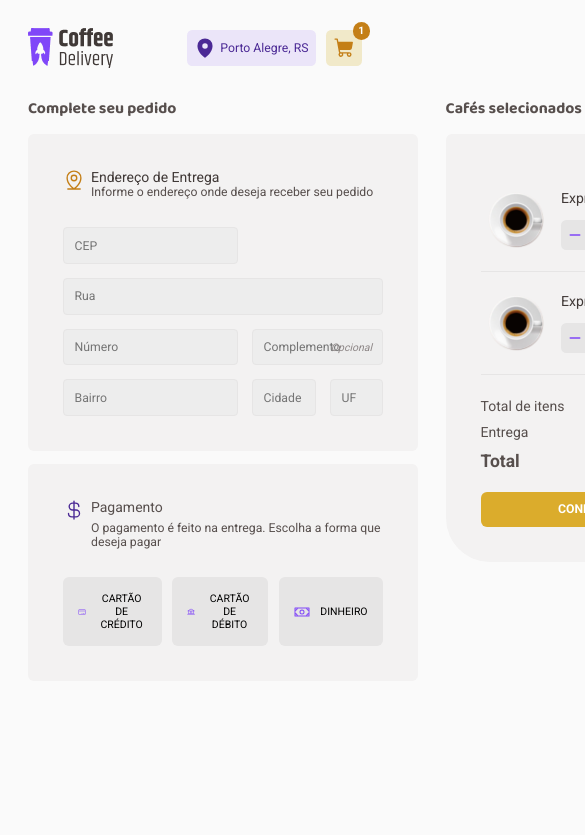
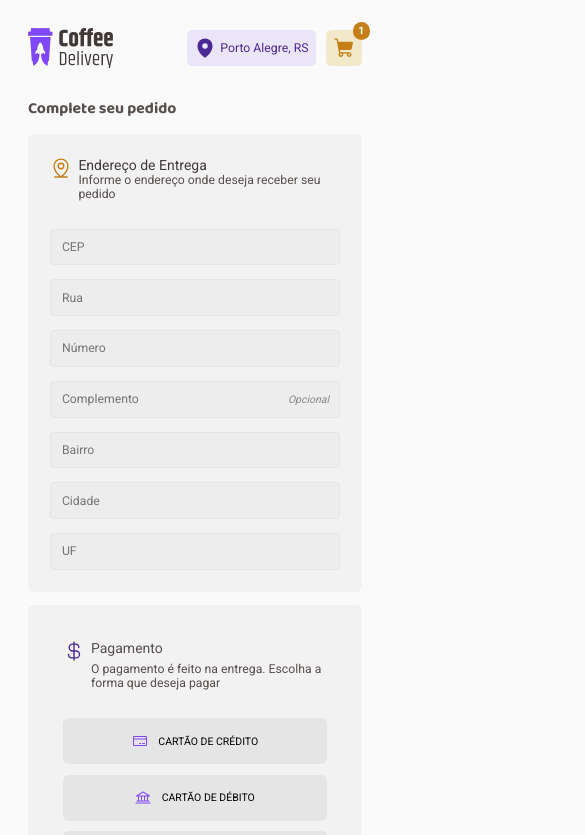
Before and after one commit to EllenBessa/coffee-delivery, a React (Vite) app: page /checkout in a window 390 px wide. Shown: the top 835 px of the page, 585 px wide, since content can reach past the window. Built offline with nearby package versions, Linux system fonts and the light colour scheme.

Commit message:
feat: :iphone: Responsividade do componente Checkout

```diff
--- a/src/pages/Checkout/components/AddressForm/styles.ts
+++ b/src/pages/Checkout/components/AddressForm/styles.ts
@@ -6,19 +6,11 @@ export const AddressFormWrapper = styled.section`
   display: grid;
   grid-template-columns: 12.5rem 1fr 3.75rem;
   gap: 1rem;
-  /*
-  @media (max-width: 1200px) {
-    grid-template-columns: 1fr;
-  } */
 
   div {
     grid-column: span 2;
 
     position: relative;
-
-    fieldset {
-      width: 100%;
-    }
 
     span {
       position: absolute;
@@ -32,6 +24,10 @@ export const AddressFormWrapper = styled.section`
       right: 0.75rem;
       pointer-events: none;
     }
+
+    fieldset {
+      width: 100%;
+    }
   }
 
   fieldset:nth-child(1) {
@@ -41,4 +37,20 @@ export const AddressFormWrapper = styled.section`
   fieldset:nth-child(2) {
     grid-column: span 3;
   }
+
+  @media (max-width: 1200px) {
+    grid-template-columns: 1fr;
+
+    div {
+      grid-column: unset;
+    }
+
+    fieldset:nth-child(1) {
+      grid-column: unset;
+    }
+
+    fieldset:nth-child(2) {
+      grid-column: unset;
+    }
+  }
 `;
--- a/src/pages/Checkout/styles.ts
+++ b/src/pages/Checkout/styles.ts
@@ -4,6 +4,16 @@ export const CheckoutWrapper = styled.main`
   display: grid;
   grid-template-columns: 2fr 1.2fr;
   gap: 2rem;
+
+  @media (max-width: 1200px) {
+    grid-template-columns: repeat(2, 1fr);
+    gap: 1rem;
+  }
+
+  @media (max-width: 900px) {
+    grid-template-columns: 1fr;
+    gap: 2rem;
+  }
 `;
 
 export const CheckoutFormWrapper = styled.section`
@@ -23,6 +33,10 @@ export const AddressFormWrapper = styled.form`
 
   background: ${(props) => props.theme["base-card"]};
   border-radius: 6px;
+
+  @media (max-width: 1200px) {
+    padding: 1.6rem;
+  }
 
   > div {
     display: grid;
@@ -90,6 +104,12 @@ export const PaymentMethodWrapper = styled.div`
     grid-template-columns: repeat(3, 1fr);
     gap: 0.75rem;
   }
+
+  @media (max-width: 1200px) {
+    div:last-child {
+      grid-template-columns: 1fr;
+    }
+  }
 `;
 
 export const FinalizationOfPaymentWrapper = styled.section`
@@ -108,6 +128,10 @@ export const FinalizationOfPayment = styled.div`
 
   background: ${(props) => props.theme["base-card"]};
   border-radius: 6px 44px;
+
+  @media (max-width: 1200px) {
+    padding: 1.5rem;
+  }
 
   ul {
     margin-top: 1.6rem;
```
